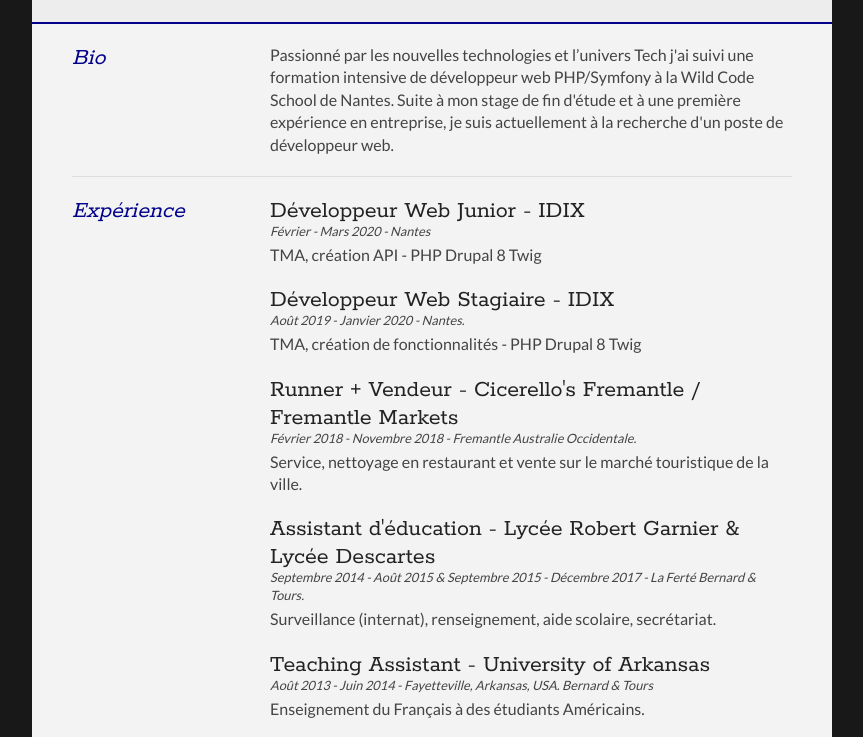
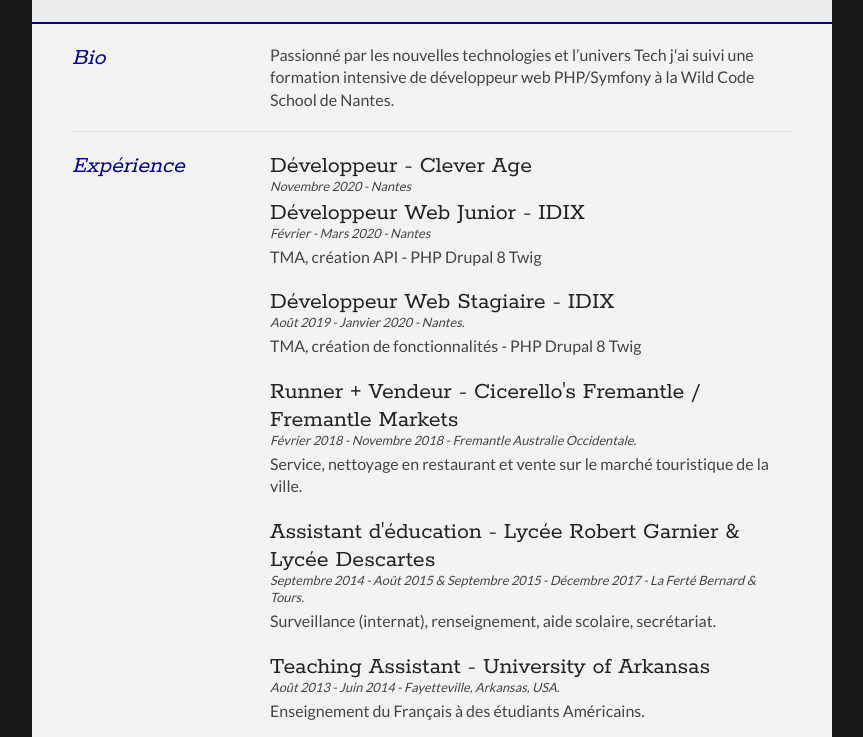
Before and after one commit to ArthurP44/online_resume, a plain HTML site: page index.html in a window 1280 px wide. Shown: the part 160-897 px from the top of the page, without its empty margins (208-1071 px from the left). Drawn offline with Linux system fonts and the light colour scheme.

Commit message:
update information

```diff
--- a/index.html
+++ b/index.html
@@ -50,9 +50,7 @@
 
                 <div class="sectionContent">
                     <p>Passionné par les nouvelles technologies et l’univers Tech j'ai suivi une formation intensive de
-                        développeur web PHP/Symfony à la Wild Code School de Nantes. Suite à mon stage de fin d'étude et
-                        à une première expérience en entreprise, je suis actuellement à la recherche d'un poste de
-                        développeur web.</p>
+                        développeur web PHP/Symfony à la Wild Code School de Nantes.</p>
                 </div>
             </article>
             <div class="clear"></div>
@@ -65,6 +63,11 @@
             </div>
 
             <div class="sectionContent">
+                <article>
+                    <h2>Développeur - Clever Age</h2>
+                    <p class="subDetails">Novembre 2020 - Nantes</p>
+                </article>
+
                 <article>
                     <h2>Développeur Web Junior - IDIX</h2>
                     <p class="subDetails">Février - Mars 2020 - Nantes</p>
@@ -89,8 +92,7 @@
                 </article>
                 <article>
                     <h2>Teaching Assistant - University of Arkansas</h2>
-                    <p class="subDetails">Août 2013 - Juin 2014 - Fayetteville, Arkansas, USA.
-                        Bernard & Tours</p>
+                    <p class="subDetails">Août 2013 - Juin 2014 - Fayetteville, Arkansas, USA.</p>
                     <p>Enseignement du Français à des étudiants Américains.</p>
                 </article>
                 </div>
```
